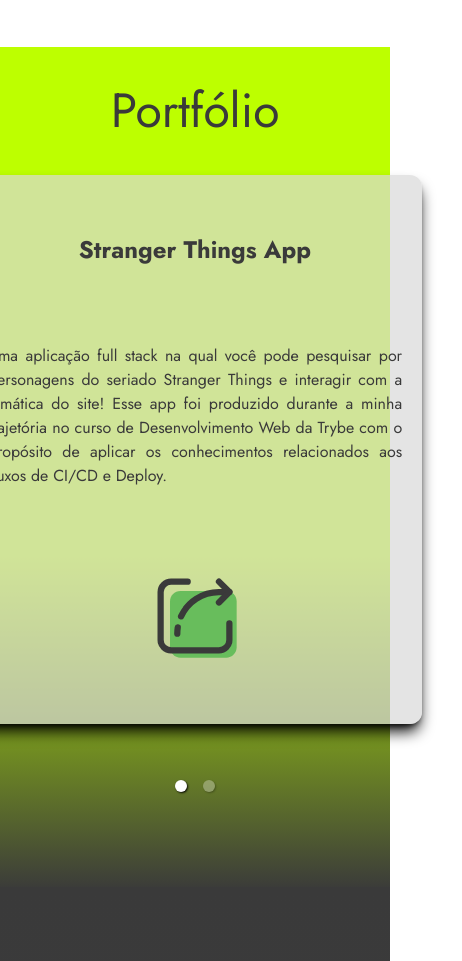
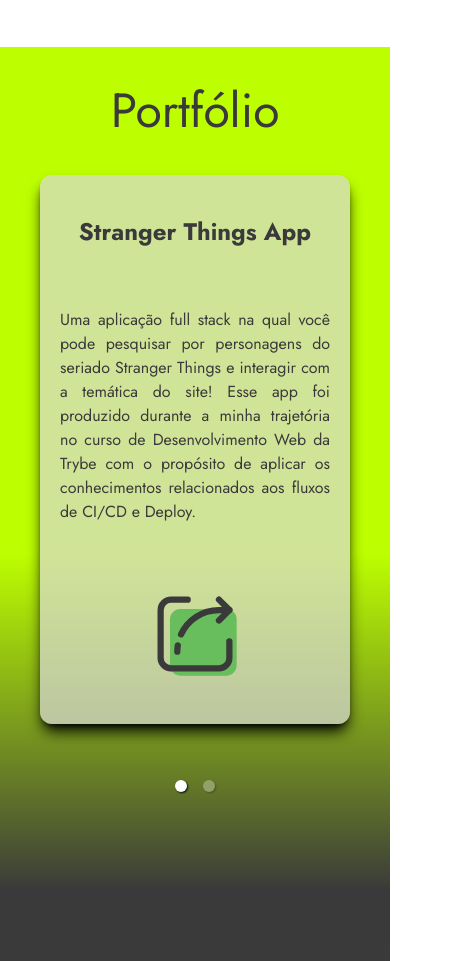
Before and after one commit to d-vieira/d-vieira-portfolio, a Next.js app: page / in a window 390 px wide. Shown: the part 1360-2321 px from the top of the page, 462 px wide, since content can reach past the window. Built offline with nearby package versions, Linux system fonts and the light colour scheme.

Commit message:
style: fix size distribution and responsiveness of  the carrousel

```diff
--- a/src/components/CarrouselSeeder.tsx
+++ b/src/components/CarrouselSeeder.tsx
@@ -19,15 +19,15 @@ export default function CarrouselSeeder({
   url,
 }: CarrouselSeeder) {
   return (
-    <div className="flex p-10 gap-10" key={title}>
+    <div className="flex justify-evenly p-10 gap-10" key={title}>
       <picture className="max-md:hidden">
         <img
-          className="h-[65vh] rounded-xl shadow-black shadow-lg"
+          className="h-[65vh] max-w-7xl flex-1 rounded-xl shadow-black shadow-lg"
           src={imgSrc}
           alt={imgAlt}
         />
       </picture>
-      <div className="h-[65vh] flex-1 flex flex-col justify-evenly text-myDarkGrey bg-myLightGrey rounded-xl bg-opacity-70 shadow-black shadow-lg">
+      <div className="h-[65vh] max-w-lg flex-1 flex flex-col justify-evenly text-myDarkGrey bg-myLightGrey rounded-xl bg-opacity-70 shadow-black shadow-lg">
         <h4 className="text-2xl font-bold">{title}</h4>
 
         <p className="overflow-auto text-xl p-10 text-justify max-md:text-base max-md:p-5">
--- a/src/components/MyCarousel.tsx
+++ b/src/components/MyCarousel.tsx
@@ -11,6 +11,7 @@ export default function MyCarousel() {
       showStatus={false}
       showThumbs={false}
       showArrows={false}
+      className="max-md:w-full"
     >
       {PROJECTS.map(CarrouselSeeder)}
     </Carousel>
```
